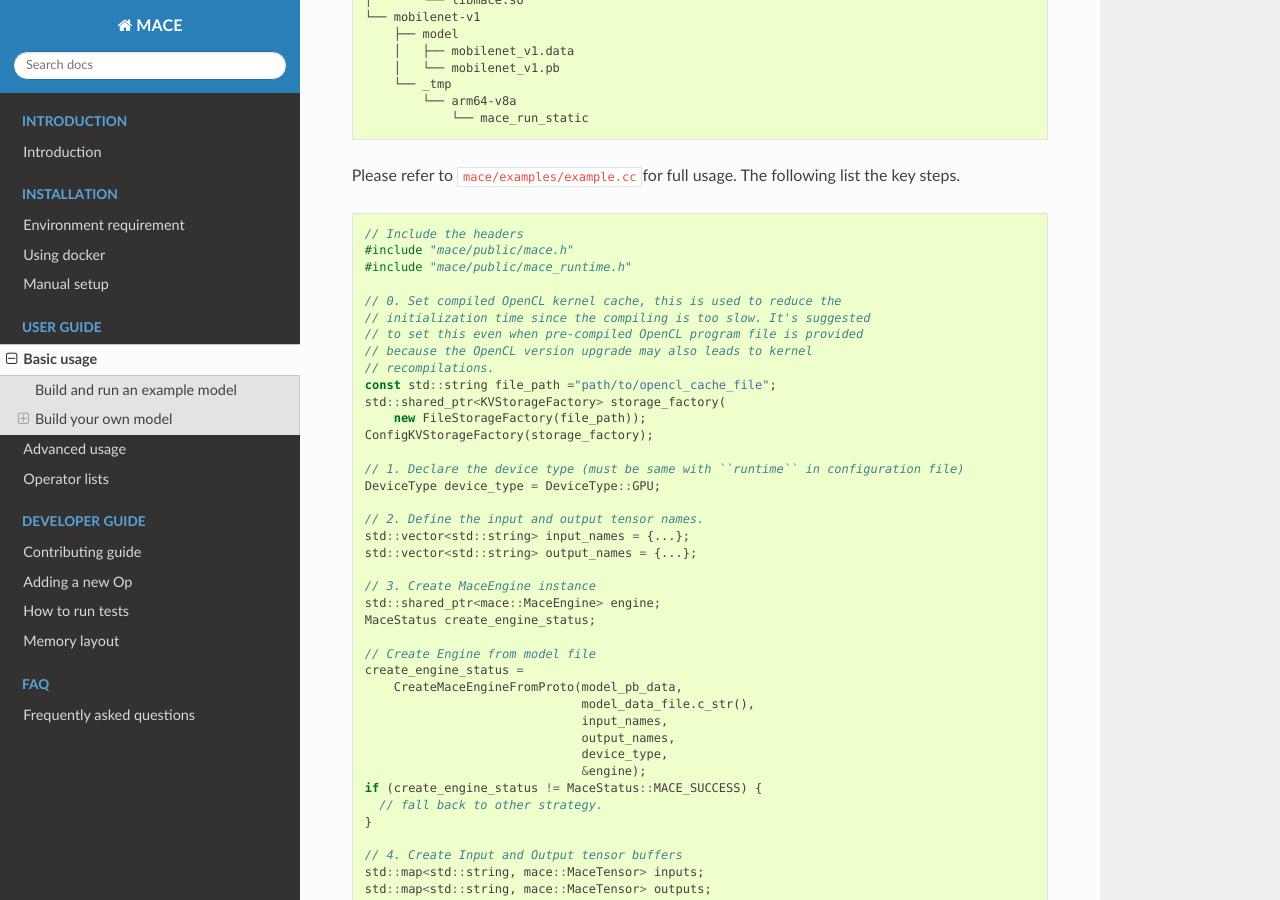
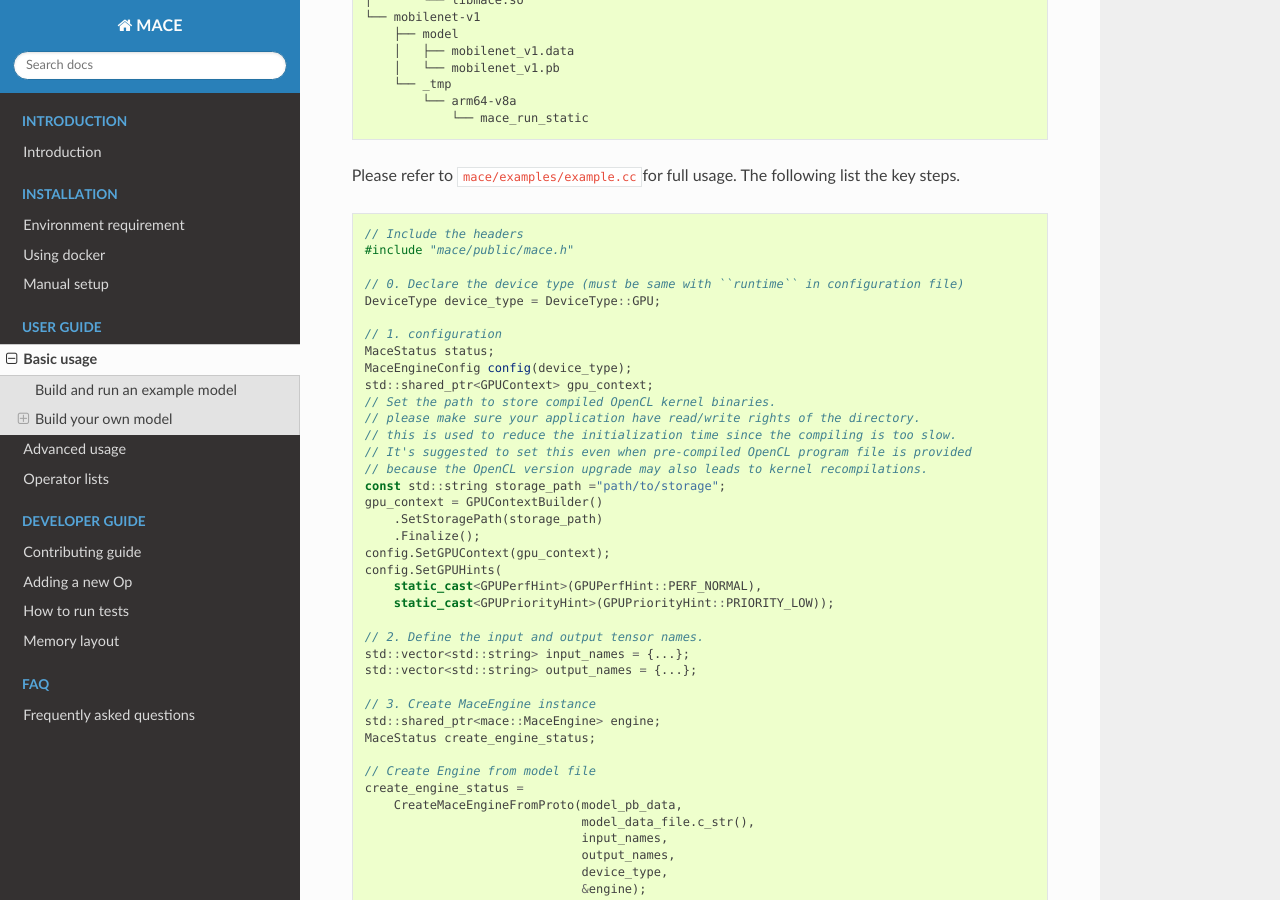
Before and after one commit to XiaoMi/mace, a Sphinx documentation site: the page built from docs/user_guide/basic_usage.rst, in a window 1280 px wide and 900 px high, scrolled down 7481 px. Built offline with Sphinx 7.4.7 and the Read the Docs theme 2.0.0, drawn with Linux system fonts in a browser that asks for light colours.

Commit message:
Update the document with latest APIs.

```diff
--- a/docs/user_guide/basic_usage.rst
+++ b/docs/user_guide/basic_usage.rst
@@ -332,20 +332,27 @@
 
     // Include the headers
     #include "mace/public/mace.h"
-    #include "mace/public/mace_runtime.h"
 
-    // 0. Set compiled OpenCL kernel cache, this is used to reduce the
-    // initialization time since the compiling is too slow. It's suggested
-    // to set this even when pre-compiled OpenCL program file is provided
-    // because the OpenCL version upgrade may also leads to kernel
-    // recompilations.
-    const std::string file_path ="path/to/opencl_cache_file";
-    std::shared_ptr<KVStorageFactory> storage_factory(
-        new FileStorageFactory(file_path));
-    ConfigKVStorageFactory(storage_factory);
+    // 0. Declare the device type (must be same with ``runtime`` in configuration file)
+    DeviceType device_type = DeviceType::GPU;
 
-    // 1. Declare the device type (must be same with ``runtime`` in configuration file)
-    DeviceType device_type = DeviceType::GPU;
+    // 1. configuration
+    MaceStatus status;
+    MaceEngineConfig config(device_type);
+    std::shared_ptr<GPUContext> gpu_context;
+    // Set the path to store compiled OpenCL kernel binaries.
+    // please make sure your application have read/write rights of the directory.
+    // this is used to reduce the initialization time since the compiling is too slow.
+    // It's suggested to set this even when pre-compiled OpenCL program file is provided
+    // because the OpenCL version upgrade may also leads to kernel recompilations.
+    const std::string storage_path ="path/to/storage";
+    gpu_context = GPUContextBuilder()
+        .SetStoragePath(storage_path)
+        .Finalize();
+    config.SetGPUContext(gpu_context);
+    config.SetGPUHints(
+        static_cast<GPUPerfHint>(GPUPerfHint::PERF_NORMAL),
+        static_cast<GPUPriorityHint>(GPUPriorityHint::PRIORITY_LOW));
 
     // 2. Define the input and output tensor names.
     std::vector<std::string> input_names = {...};
```
Also changed, not shown: docs/user_guide/advanced_usage.rst (+18 -8 lines), 4 other files.
